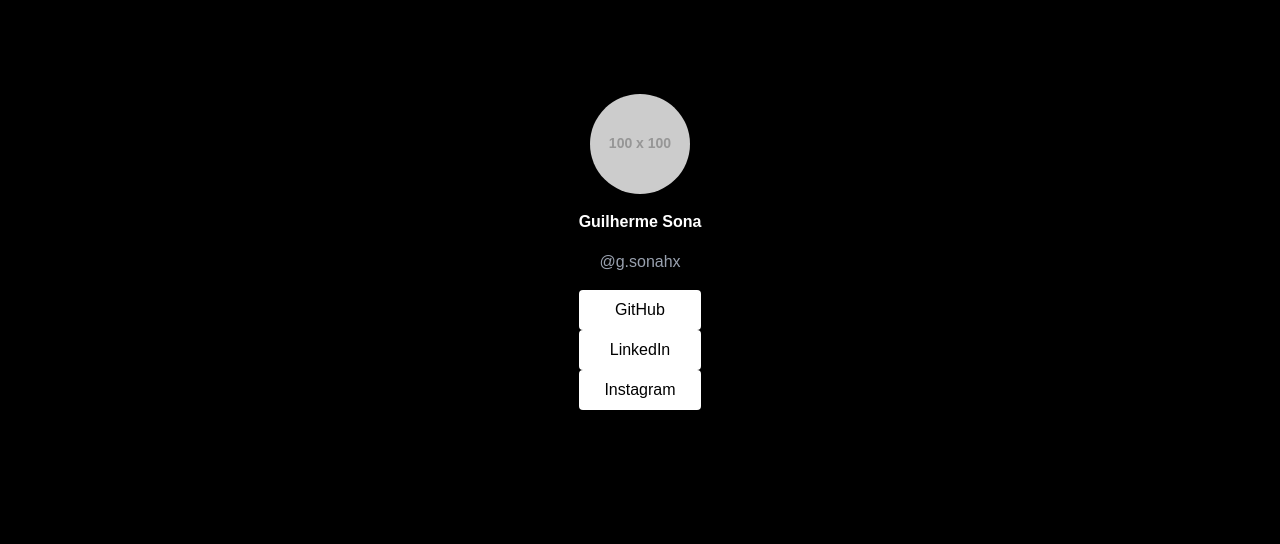
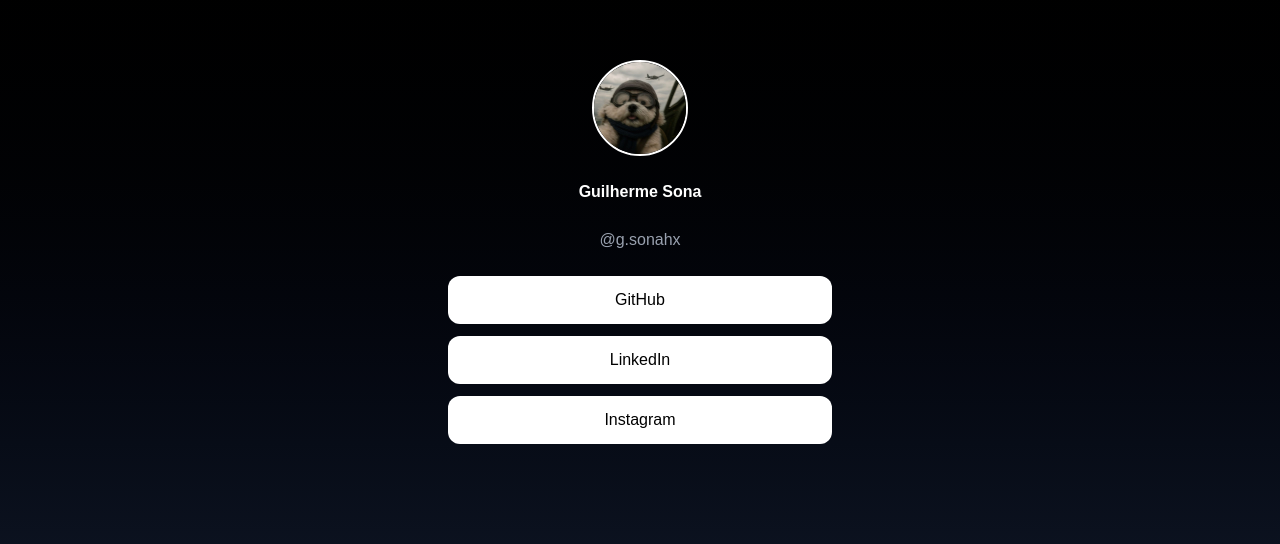
Before and after one commit to guisona508-create/dev-links, a Next.js app: page / in a window 1280 px wide. Shown: the part 148-692 px from the top of the page. Built offline with nearby package versions, Linux system fonts and the light colour scheme.

Commit message:
Estilização do html, adicionado foto de avatar

```diff
--- a/src/app/page.tsx
+++ b/src/app/page.tsx
@@ -1,26 +1,36 @@
 export default function Home() {
   return (
-    <main className="flex min-h-screen items-center justify-center bg-black text-white">
-      <div className="text-center space-y-4">
+    <main className="flex min-h-screen items-center justify-center bg-gradient-to-b from-black to-gray-900 text-white">
+      <div className="w-full max-w-sm text-center space-y-6">
+        {/* Avatar */}
         <img
-          src="https://via.placeholder.com/100"
+          src="/images/dog1.jpg"
           alt="Avatar"
-          className="rounded-full mx-auto"
+          className="w-24 h-24 rounded-full mx-auto border-2 border-white"
         />
-
+        {/* Nome */}
         <h1 className="text-2x1 font-bold">Guilherme Sona</h1>
         <p className="text-gray-400">@g.sonahx</p>
-
-        <div className="flex flex-col gap-e mt-4">
-          <a href="#" className="bg-white text-black py-2 rounded">
+        {/* Links */}
+        <div className="flex flex-col gap-3">
+          <a
+            href="#"
+            className="bg-white text-black py-3 rounded-xl font-medium hover:scale-105 transition"
+          >
             GitHub
           </a>
 
-          <a href="#" className="bg-white text-black py-2 rounded">
+          <a
+            href="#"
+            className="bg-white text-black py-3 rounded-xl font-medium hover:scale-105 transition"
+          >
             LinkedIn
           </a>
 
-          <a href="#" className="bg-white text-black py-2 rounded">
+          <a
+            href="#"
+            className="bg-white text-black py-3 rounded-xl font-medium hover:scale-105 transition"
+          >
             Instagram
           </a>
         </div>
```
Also changed, not shown: public/images/dog1.jpg (added).
